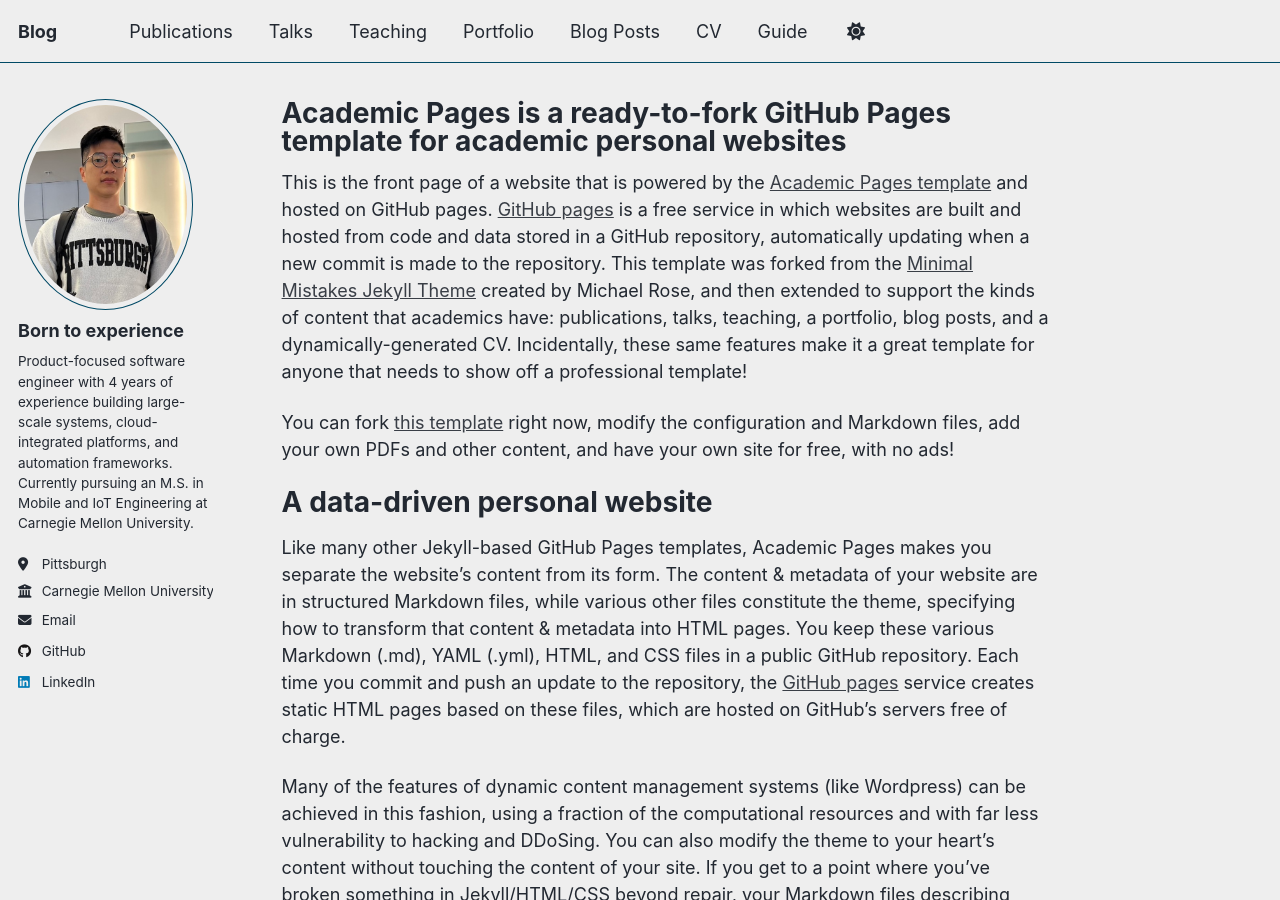
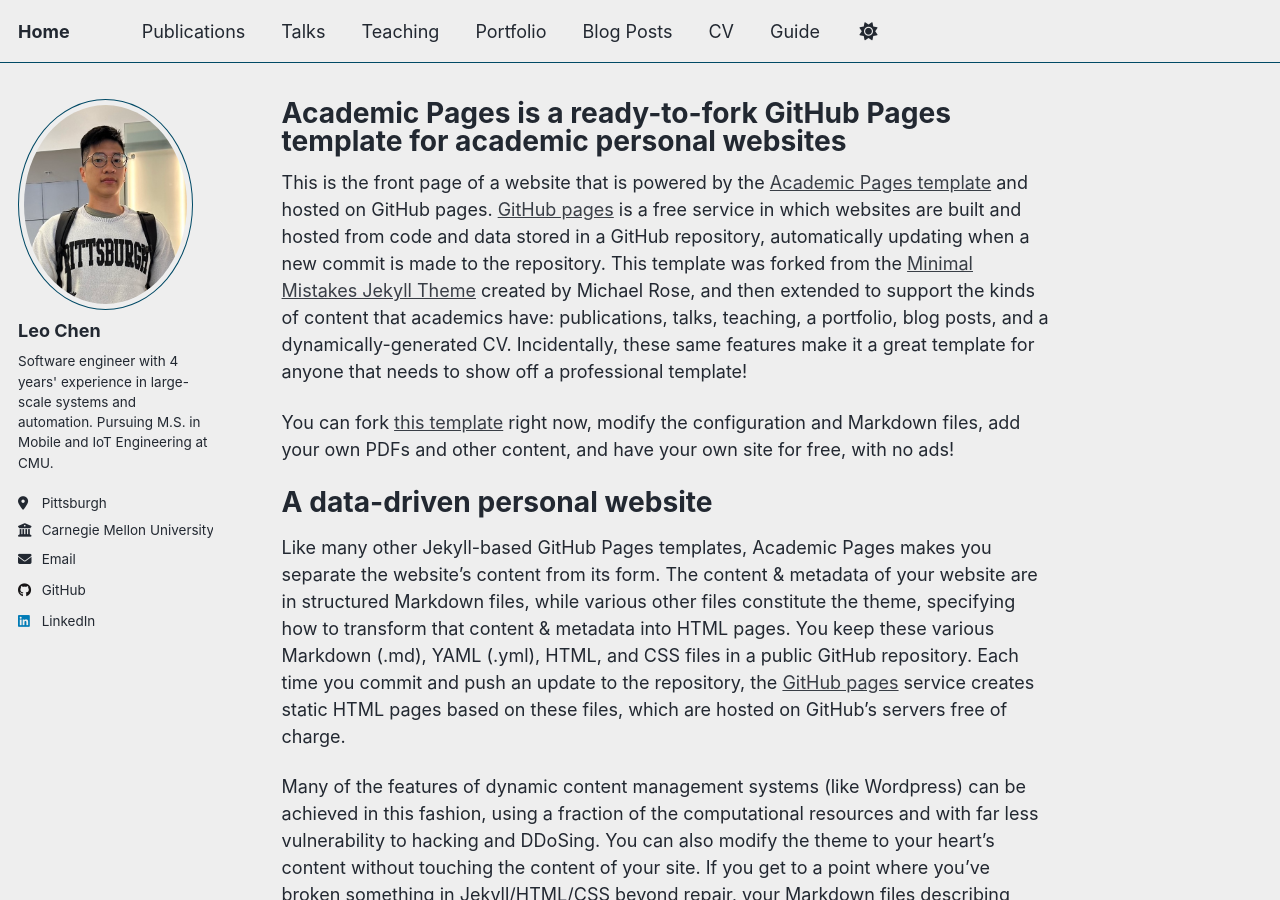
Before and after one commit to hanlinchentw/hanlinchentw, a Jekyll site: the page built from _pages/about.md, in a window 1280 px wide and 900 px high. Built offline with Jekyll 4.4.1, drawn with Linux system fonts in a browser that asks for light colours; a script that is not in the unit is left out.

Commit message:
Update my intro

```diff
--- a/_config.yml
+++ b/_config.yml
@@ -9,7 +9,7 @@
 # Basic Site Settings
 locale: "en-US"
 site_theme: "air" # Currently available options are "default", "air"
-title: "Blog"
+title: "Home"
 title_separator: "-"
 name: &name "Leo"
 description: &description "Leo's portfolio" # Update this with a general description of your site, this is the default if not overridden by a page
@@ -25,9 +25,9 @@ repository: "hanlinchentw/hanlinchentw.github.io"
 author:
   # Biographic information
   avatar: "selfie.png"
-  name: "Born to experience"
+  name: "Leo Chen"
   pronouns: # example: "she/her"
-  bio: "Product-focused software engineer with 4 years of experience building large-scale systems, cloud-integrated platforms, and automation frameworks. Currently pursuing an M.S. in Mobile and IoT Engineering at Carnegie Mellon University."
+  bio: "Software engineer with 4 years' experience in large-scale systems and automation. Pursuing M.S. in Mobile and IoT Engineering at CMU."
   location: "Pittsburgh"
   employer: "Carnegie Mellon University"
   uri: # URL
```
